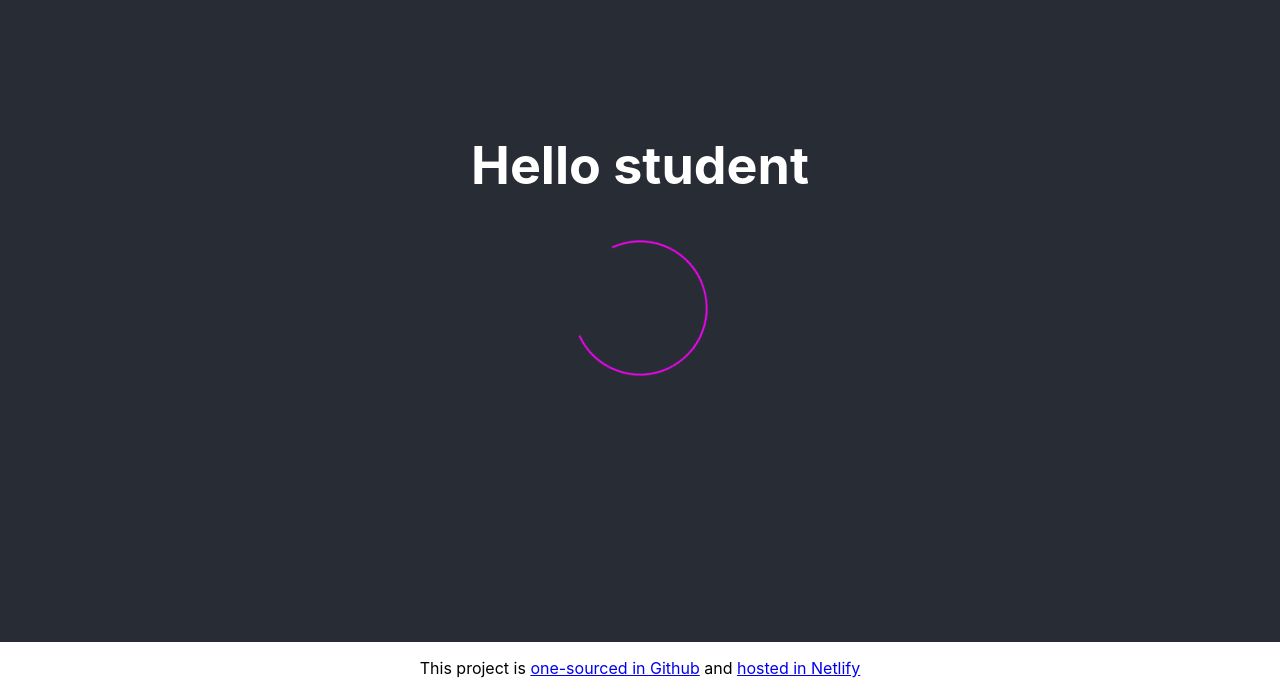
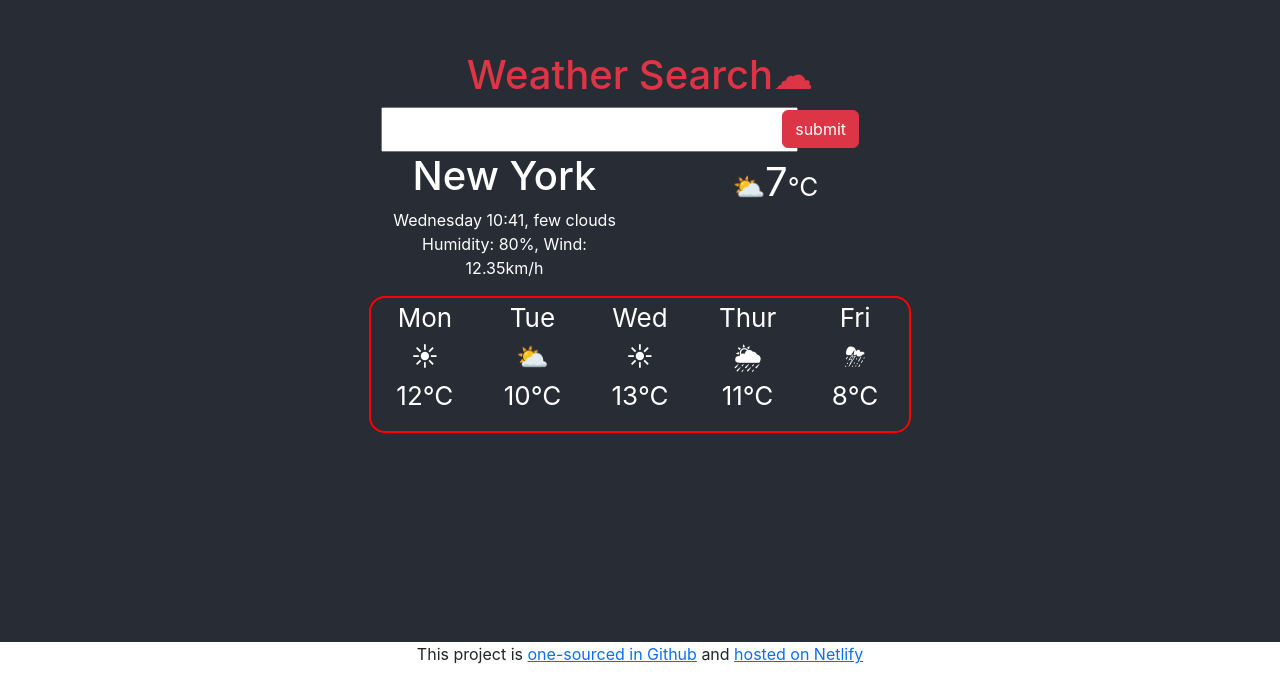
Before and after one commit to Whitney-Murugi/react-weather-app, a React (Create React App) app: page / in a window 1280 px wide. Shown: the part 158-852 px from the top of the page. Built offline with nearby package versions, Linux system fonts and the light colour scheme; no server answers.

Commit message:
fixed my code

```diff
--- a/public/index.html
+++ b/public/index.html
@@ -5,6 +5,12 @@
     <link rel="icon" href="%PUBLIC_URL%/favicon.ico" />
     <meta name="viewport" content="width=device-width, initial-scale=1" />
     <meta name="theme-color" content="#000000" />
+    <link
+  rel="stylesheet"
+  href="https://cdn.jsdelivr.net/npm/bootstrap@5.3.3/dist/css/bootstrap.min.css"
+  integrity="sha384-QWTKZyjpPEjISv5WaRU9OFeRpok6YctnYmDr5pNlyT2bRjXh0JMhjY6hW+ALEwIH"
+  crossorigin="anonymous"
+/>
     <meta
       name="description"
       content="Web site created using create-react-app"
--- a/src/App.css
+++ b/src/App.css
@@ -1,5 +1,9 @@
 .App {
   text-align: center;
+  border: 2px solid balck;
+  margin: 0;
+  padding-top: 0;
+  border-radius: 12px;
 }
 
 .App-logo {
--- a/src/App.js
+++ b/src/App.js
@@ -7,10 +7,10 @@ function App() {
   return (
     <div className="App">
       <header className="App-header">
-        <h1>Hello student</h1>
+        <h1 class="text-danger">Weather Search☁</h1>
         <Weathers city="Tokyo"/>
       </header>
-      <p>This project is <a href="https://github.com/Whitney-Murugi/react-weather-app"> one-sourced in Github</a>  and <a href="https://singular-melomakarona-d9c979.netlify.app/">hosted in Netlify </a> </p>
+      <p>This project is <a href="https://github.com/Whitney-Murugi/react-weather-app"> one-sourced in Github</a>  and <a href="https://singular-melomakarona-d9c979.netlify.app/">hosted on Netlify </a> </p>
     </div>
   );
 }
--- a/src/weather.js
+++ b/src/weather.js
@@ -1,6 +1,5 @@
 import axios from "axios";
 import React from "react";
-import { ClipLoader } from "react-spinners";
 
 export default function Weathers(props) {
   function receiveWeather(response) {
@@ -13,15 +12,68 @@ export default function Weathers(props) {
   axios.get(ApiUrl).then(receiveWeather);
 
   return (
-    <ClipLoader
-      color="#FF00FF"
-      loading="true"
-      cssOverride={{
-  ClipLoader
-      }}
-      size={150}
-      aria-label="Loading Spinner"
-      data-testid="loader"
-    />
+    <div>
+      <form class="">
+        <div class="row">
+          <div class="col-8">
+            <input type="search" />
+          </div>
+          <div class="col-4">
+            <input type="submit" value="submit" class="btn btn-danger" />
+          </div>
+        </div>
+      </form>
+      <div class="row">
+        <div class="col-6">
+          <h2 class="fs-1">New York</h2>
+          <p class="fs-6">
+            Wednesday 10:41, few clouds
+            <br /> Humidity: 80%, Wind: 12.35km/h
+          </p>
+        </div>
+        <div class="col-6">
+          <p>
+            ⛅<span class="fs-1">7</span>℃
+          </p>
+        </div>
+      </div>
+      <div class="row" style={{ border: "2px solid red", borderRadius:"16px"}}>
+        <div class="col">
+          <p>
+            Mon <br />☀<br />
+            12℃
+          </p>
+        </div>
+        <div class="col">
+          <p>
+            Tue <br />⛅<br />
+            10℃
+          </p>
+        </div>
+        <div class="col">
+          {" "}
+          <p>
+            Wed <br />☀<br />
+            13℃
+          </p>
+        </div>
+        <div class="col">
+          {" "}
+          <p>
+            Thur <br />
+            🌦
+            <br />
+            11℃
+          </p>
+        </div>
+        <div class="col">
+          {" "}
+          <p>
+            Fri <br />⛈<br />
+            8℃
+          </p>
+        </div>
+      </div>
+    </div>
   );
 }
```
